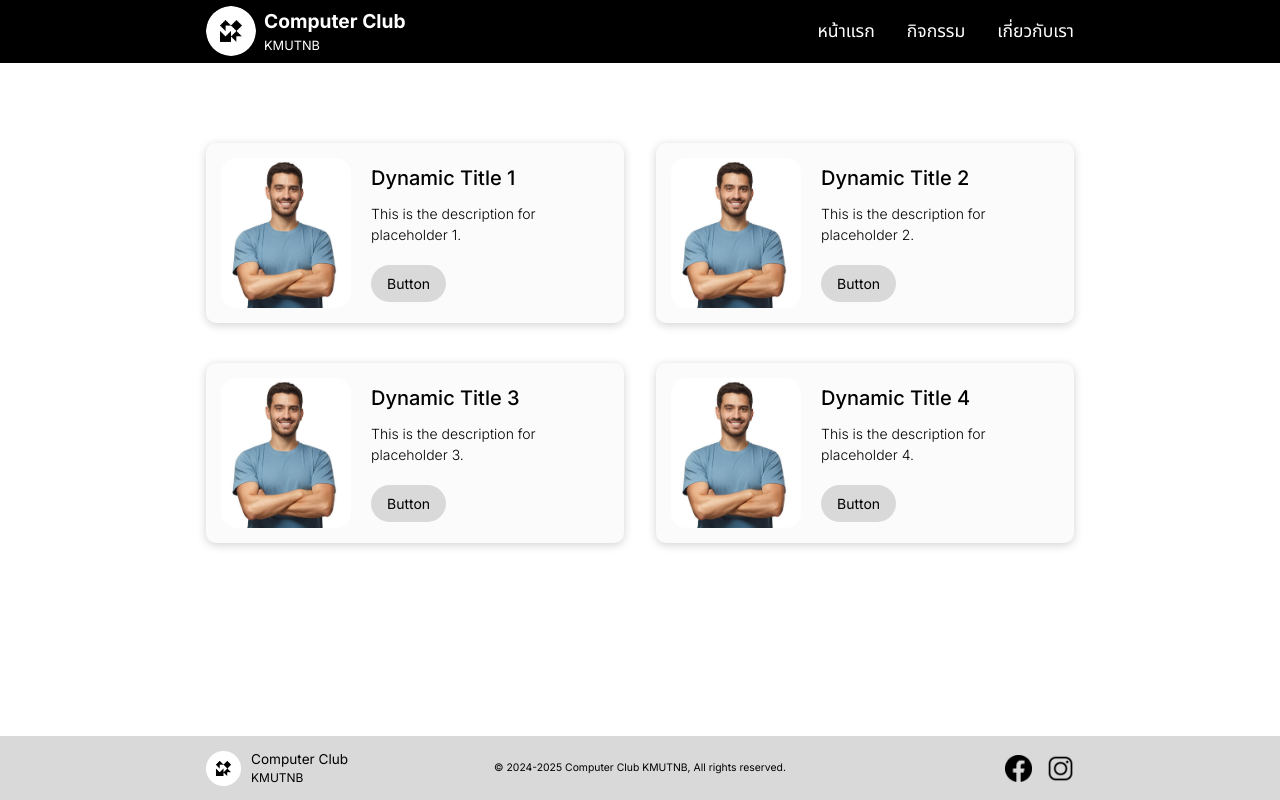
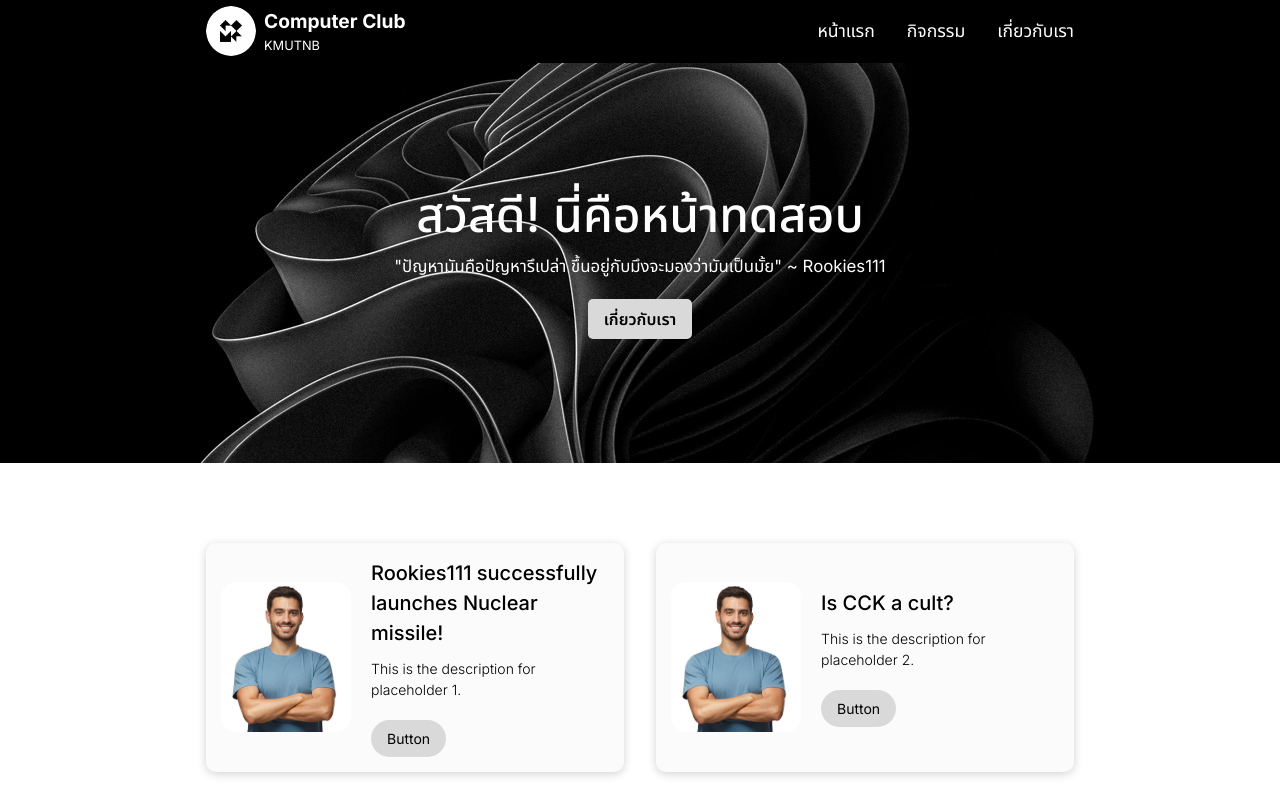
Before and after one commit to buratud/cck-website, a Next.js app in the folder web/: page /testpage in a window 1280 px wide. Shown: the top 800 px of the page. Built offline with nearby package versions, Linux system fonts and the light colour scheme.

Commit message:
Initialise page cover component
- initialise page cover
- implement on test page

```diff
--- a/web/src/app/components/navbar.module.scss
+++ b/web/src/app/components/navbar.module.scss
@@ -2,6 +2,7 @@
   background-color: #000;
   color: white;
   padding: 0.4rem 2rem;
+  z-index: 1000;
 
   .container {
     max-width: 900px;
--- /dev/null
+++ b/web/src/app/components/pagecover.module.scss
@@ -0,0 +1,69 @@
+.cover {
+  position: relative;
+  width: 100%;
+  height: 50vh; // Adjust height as needed
+  background-image: url("/pagecover_bg.jpeg");
+  background-size: cover;
+  background-position: center;
+  display: flex;
+  align-items: center;
+  justify-content: center;
+  text-align: center;
+  color: #fff;
+
+  @media (max-width: 768px) {
+    height: 38vh;
+    padding: 0 20px;
+  }
+}
+
+.content {
+  position: relative;
+  z-index: 2;
+  max-width: 800px;
+  padding: 20px;
+}
+
+.title {
+  font-size: 3rem;
+  font-weight: 500;
+  margin: 0;
+  line-height: 1.2;
+
+  @media (max-width: 768px) {
+    font-size: 2rem;
+  }
+}
+
+.subtitle {
+  font-size: 1.05rem;
+  margin: 10px 0 20px;
+
+  @media (max-width: 768px) {
+    font-size: 0.8rem;
+  }
+}
+
+.button {
+  background-color: #d9d9d9;
+  color: #000;
+  padding: 8px 16px;
+  border: none;
+  border-radius: 5px;
+  cursor: pointer;
+  font-size: 1rem;
+  font-weight: 600;
+  transition: color 0.3s cubic-bezier(0.25, 1, 0.5, 1),
+    transform 0.3s cubic-bezier(0.25, 1, 0.5, 1),
+    background-color 0.3s cubic-bezier(0.25, 1, 0.5, 1);
+
+  &:hover {
+    background-color: #bafff8;
+    transform: scale(1.05);
+  }
+
+  @media (max-width: 768px) {
+    font-size: 0.9rem;
+    padding: 8px 16px;
+  }
+}
--- /dev/null
+++ b/web/src/app/components/pagecover.tsx
@@ -0,0 +1,27 @@
+import React from 'react';
+import Link from 'next/link';
+import styles from './pagecover.module.scss';
+
+interface PageCoverProps {
+    title: string;
+    subtitle: string;
+    showButton?: boolean;
+}
+
+const PageCover: React.FC<PageCoverProps> = ({ title, subtitle, showButton = true }) => {
+    return (
+        <div className={styles.cover}>
+            <div className={styles.content}>
+                <h1 className={styles.title}>{title}</h1>
+                <p className={styles.subtitle}>{subtitle}</p>
+                {showButton && (
+                    <Link href="/about">
+                        <button className={styles.button}>เกี่ยวกับเรา</button>
+                    </Link>
+                )}
+            </div>
+        </div>
+    );
+};
+
+export default PageCover;
--- a/web/src/app/testpage/page.tsx
+++ b/web/src/app/testpage/page.tsx
@@ -3,6 +3,7 @@
 import Navbar from '@/app/components/navbar';
 import Footer from '@/app/components/footer';
 import Placeholder from '@/app/components/placeholder';
+import PageCover from '@/app/components/pagecover'; // Import the PageCover component
 import styles from './page.module.scss';
 
 export default function Home() {
@@ -10,28 +11,35 @@ export default function Home() {
     <div className={styles.pageWrapper}>
       <Navbar />
 
+      <PageCover
+        title="สวัสดี! นี่คือหน้าทดสอบ"
+        subtitle='"ปัญหามันคือปัญหารึเปล่า ขึ้นอยู่กับมึงจะมองว่ามันเป็นมั้ย" ~ Rookies111'
+        showButton={true} // Show the button
+      />
+
       <div className={styles.pageContainer}>
         <div className={styles.view}>
           <Placeholder
-            title="Dynamic Title 1"
+            title="Rookies111 successfully launches Nuclear missile!"
             description="This is the description for placeholder 1."
           />
           <Placeholder
-            title="Dynamic Title 2"
+            title="Is CCK a cult?"
             description="This is the description for placeholder 2."
           />
           <Placeholder
-            title="Dynamic Title 3"
+            title="Do you know that CCK is funded by no one?"
             description="This is the description for placeholder 3."
           />
           <Placeholder
-            title="Dynamic Title 4"
+            title="Our CEO got banned from the server!"
             description="This is the description for placeholder 4."
           />
         </div>
       </div>
 
       <Footer />
+
     </div>
   );
 }
```
Also changed, not shown: web/public/pagecover_bg.jpeg (added).
